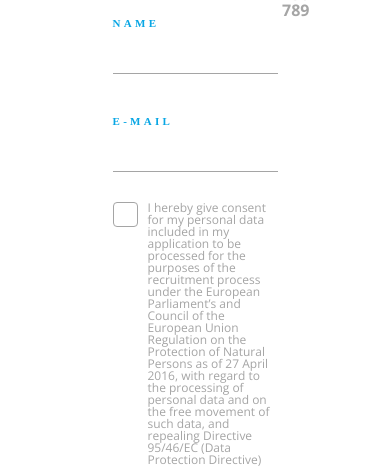
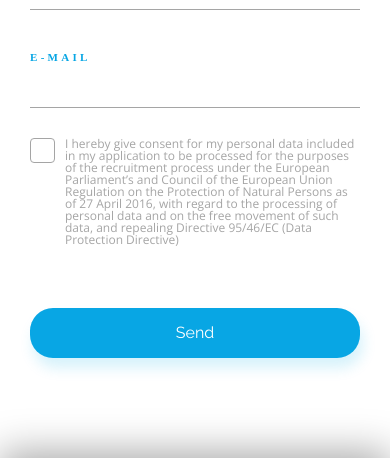
Before and after one commit to MaksymKopych/projekt-BestShop, a website: page index.html in a window 390 px wide. Shown: the part 3989-4461 px from the top of the page. Drawn offline with nearby package versions, Linux system fonts and the light colour scheme.

Commit message:
poprawki rwd

```diff
--- a/scss/_contact.scss
+++ b/scss/_contact.scss
@@ -24,6 +24,9 @@
   display: flex;
   flex-direction: column;
   position: relative;
+  @include mobile {
+    width: 100%;
+  }
 }
 .contact__text-heading {
   font-size: 49px;
```
Also changed, not shown: css/main.css, 1 other file.
